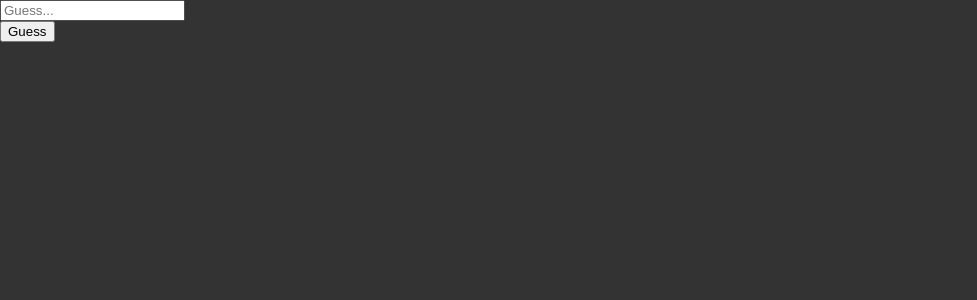
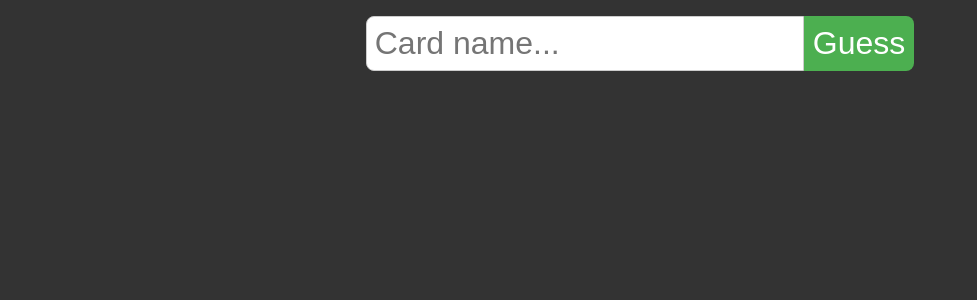
Before and after one commit to williamgrant04/nerdle-client, a React (Vite) app: page / in a window 1280 px wide. Shown: the top 300 px of the page, without its empty margins (0-977 px from the left). Built offline with nearby package versions, Linux system fonts and the light colour scheme.

Commit message:
style autocomplete and guess input

```diff
--- a/src/components/Autocomplete/Autocomplete.module.css
+++ b/src/components/Autocomplete/Autocomplete.module.css
@@ -0,0 +1,22 @@
+.autocomplete {
+  display: flex;
+  flex-direction: column;
+  position: absolute;
+  background-color: #ccc;
+  width: 100%;
+  padding: 10px 0;
+  z-index: 1;
+  border-radius: 0 0 8px 8px;
+  font-size: 1.25rem;
+
+  & > span {
+    padding: 10px 20px;
+    cursor: pointer;
+    color: #333;
+    transition: 0.3s;
+
+    &:hover {
+      background-color: #f0f0f0;
+    }
+  }
+}
--- a/src/components/Autocomplete/Autocomplete.tsx
+++ b/src/components/Autocomplete/Autocomplete.tsx
@@ -1,3 +1,5 @@
+import classes from './Autocomplete.module.css';
+
 interface AutocompleteProps {
   autocomplete: { selected: boolean, values: string[] },
   setAutocomplete: React.Dispatch<React.SetStateAction<{ selected: boolean, values: string[] }>>,
@@ -11,12 +13,12 @@ const Autocomplete = ({ autocomplete, setAutocomplete, setGuess }: AutocompleteP
   }
 
   return (
-    <div>
+    <div className={classes.autocomplete}>
       {
         autocomplete.values &&
         autocomplete.values.map((cardName) => {
           return (
-            <div key={cardName} onClick={() => clickHandler(cardName)}>{cardName}</div>
+            <span key={cardName} onClick={() => clickHandler(cardName)}>{cardName}</span>
           )
         })
       }
--- a/src/components/GuessForm/GuessForm.module.css
+++ b/src/components/GuessForm/GuessForm.module.css
@@ -0,0 +1,41 @@
+.form {
+  margin: 1rem;
+  & > div {
+    position: relative;
+  }
+}
+
+.guessInput {
+  padding: 0.5rem;
+  font-size: 2rem;
+  border: 1px solid #ccc;
+  border-radius: 8px 0 0 8px;
+  transition: border-radius 0.3s;
+
+  &:focus-visible {
+    outline: none;
+  }
+
+  &.autocomplete {
+    border-radius: 8px 0 0 0;
+  }
+}
+
+.submitGuess {
+  padding: 0.5rem;
+  font-size: 2rem;
+  background-color: #4CAF50;
+  color: white;
+  border: 1px solid transparent;
+  border-radius: 0 8px 8px 0;
+  cursor: pointer;
+  transition: background-color 0.3s;
+
+  &:hover {
+    background-color: #45a049;
+  }
+
+  &:focus-visible {
+    outline: none;
+  }
+}
--- a/src/components/GuessForm/GuessForm.tsx
+++ b/src/components/GuessForm/GuessForm.tsx
@@ -3,9 +3,11 @@ import { scryfall } from "../../utils/scryfall";
 import Autocomplete from "../Autocomplete/Autocomplete";
 import { comparison } from "../../utils/comparison";
 import guessContext from "../../context/GuessContext";
+import classes from "./GuessForm.module.css";
 
 const GuessForm = () => {
   const [guess, setGuess] = useState<string>("");
+  const [showAutocomplete, setShowAutocomplete] = useState<boolean>(false);
   const [autocomplete, setAutocomplete] = useState<{ selected: boolean, values: string[] }>({ selected: false, values: [] });
   const { setGuesses } = useContext(guessContext);
   const debounceRef = useRef<number | null>(null)
@@ -18,6 +20,7 @@ const GuessForm = () => {
 
       debounceRef.current = setTimeout(async () => {
         const values = await scryfall.autocomplete(e.target.value);
+        setShowAutocomplete(true);
         setAutocomplete(({ selected: false, values }));
       }, 500);
     }
@@ -25,6 +28,7 @@ const GuessForm = () => {
 
   const submitHandler = async (e: React.FormEvent<HTMLFormElement>) => {
     e.preventDefault();
+    if (!autocomplete.selected) return
     setGuess("");
     setAutocomplete(prev => ({ ...prev, selected: false }));
     try {
@@ -40,23 +44,19 @@ const GuessForm = () => {
     }
   }
 
-  // This should be a ternary on the className of the button
-  // because this would need a ref
   useEffect(() => {
-    if (autocomplete.selected) {
-      // Enable the submit button
-    } else {
-      // Disable the submit button
+    if (autocomplete.values.length === 0) {
+      setShowAutocomplete(false);
     }
-  }, [guess])
+  }, [autocomplete]);
 
   return (
-    <form onSubmit={submitHandler}>
+    <form onSubmit={submitHandler} className={`${classes.form} center-children`}>
       <div>
-        <input type="text" onChange={changeHandler} value={guess} placeholder="Guess..." />
-        <Autocomplete autocomplete={autocomplete} setAutocomplete={setAutocomplete} setGuess={setGuess}/>
+        <input type="text" onChange={changeHandler} value={guess} placeholder="Card name..." className={`${classes.guessInput} ${autocomplete.values.length > 0 && classes.autocomplete}`} spellCheck={false}/>
+        { showAutocomplete && <Autocomplete autocomplete={autocomplete} setAutocomplete={setAutocomplete} setGuess={setGuess}/> }
       </div>
-      <input type="submit" value="Guess" />
+      <input type="submit" value="Guess" className={classes.submitGuess}/>
     </form>
   )
 }
--- a/src/index.css
+++ b/src/index.css
@@ -1,6 +1,5 @@
 body {
   margin: 0;
-  height: 100vh;
   background-color: #333333;
   font-family: 'Arial', sans-serif;
   box-sizing: border-box;
```
